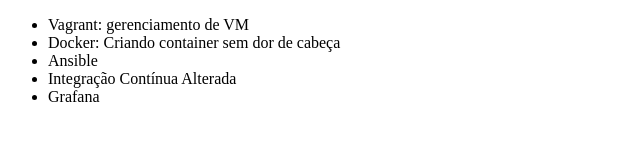
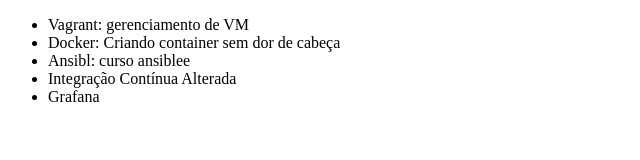
Before and after one commit to jhgueto/cursogithub, a plain HTML site: page index.html in a window 1280 px wide. Shown: the whole page, without its empty margins (0-640 px from the left). Drawn offline with Linux system fonts and the light colour scheme.

Commit message:
Alterando curso ansible

```diff
--- a/index.html
+++ b/index.html
@@ -8,7 +8,7 @@
     <ul>
         <li>Vagrant: gerenciamento de VM</li>
         <li>Docker: Criando container sem dor de cabeça</li>
-        <li>Ansible</li>
+        <li>Ansibl: curso ansiblee</li>
         <li>Integração Contínua Alterada</li>
 	<li>Grafana</li>
     </ul>
```
